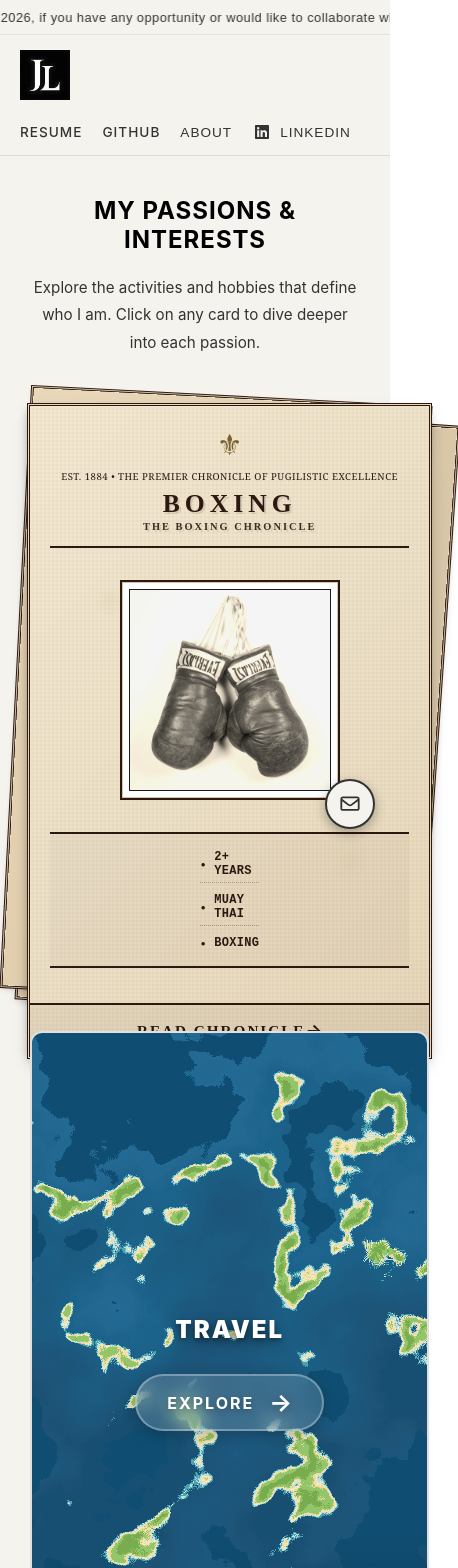
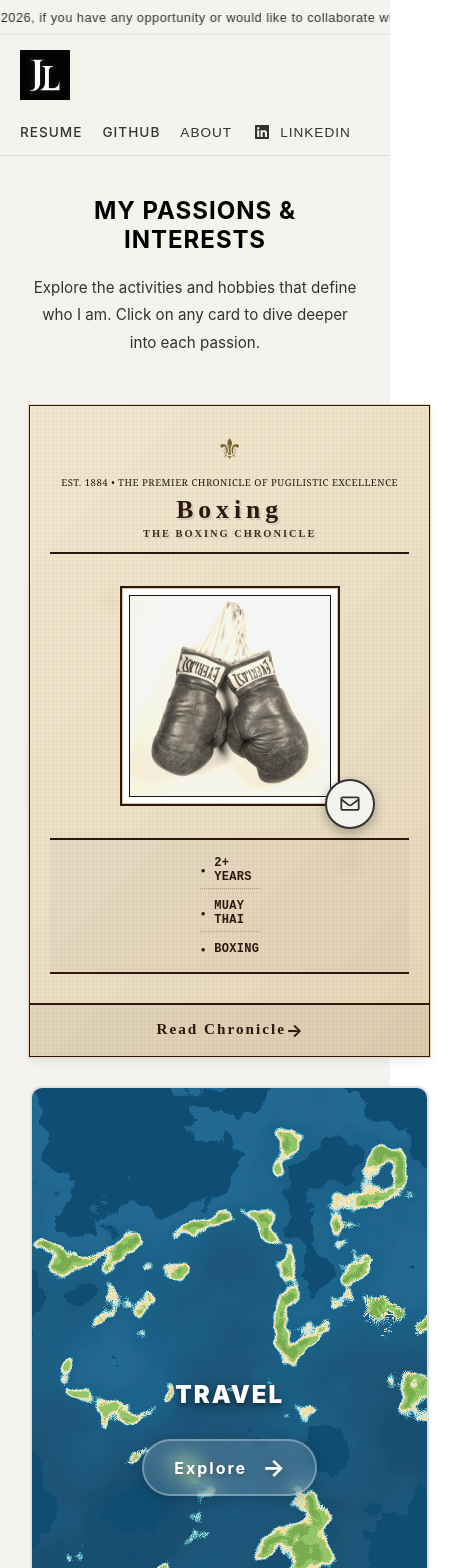
Before and after one commit to Jlcht/Portfolio, a React (Create React App) app: page /interests in a window 390 px wide. Shown: the top 1568 px of the page, 458 px wide, since content can reach past the window. Built offline with nearby package versions, Linux system fonts and the light colour scheme.

Commit message:
Interest done

```diff
--- a/src/views/gallerypages/CameraCard.css
+++ b/src/views/gallerypages/CameraCard.css
@@ -495,8 +495,9 @@
   border-radius: 50%;
 }
 
-.record-button:hover {
-  transform: scale(1.05);
+.camera-card:hover .record-button {
+  transform: scale(0.95);
+  transition: transform 0.2s ease-in-out;
 }
 
 /* M badge */
--- a/src/views/gallerypages/InterestGallery.css
+++ b/src/views/gallerypages/InterestGallery.css
@@ -81,7 +81,6 @@
 
 .interest-card:hover .interest-card-inner {
   transform: translateY(-5px);
-  border-color: var(--card-color);
   box-shadow: 0 10px 30px rgba(0, 0, 0, 0.1);
 }
 
@@ -230,6 +229,7 @@
 /* Newspaper Masthead Style Header */
 .vintage-card .interest-card-header {
   border-bottom: none;
+  display: flex;
   flex-direction: column;
   align-items: center;
   gap: 5px;
@@ -291,23 +291,7 @@
   margin-top: 8px;
 }
 
-.vintage-card .interest-description {
-  font-family: Georgia, serif;
-  color: #2c1810;
-  font-style: normal;
-  text-align: center;
-  font-size: 0.85rem;
-  line-height: 1.5;
-  margin: 12px 0;
-  padding: 0 8px;
-  font-weight: 500;
-  text-transform: uppercase;
-  letter-spacing: 0.5px;
-  border-top: 1px solid #2c1810;
-  border-bottom: 1px solid #2c1810;
-  padding-top: 10px;
-  padding-bottom: 10px;
-}
+
 
 /* Vintage image container for Boxing card */
 .vintage-card .interest-image-container {
@@ -383,6 +367,7 @@
   margin-top: auto;
   padding-top: 12px;
   border-top: 2px solid #2c1810;
+  display: flex;
   justify-content: center;
   background: rgba(44, 24, 16, 0.05);
   padding: 15px 10px;
@@ -408,107 +393,7 @@
 
 
 
-/* Card Header */
-.interest-card-header {
-  display: flex;
-  align-items: center;
-  gap: 20px;
-  padding-bottom: 20px;
-  border-bottom: 2px solid #f0f0f0;
-}
 
-.interest-emoji {
-  font-size: 3.5rem;
-  line-height: 1;
-  transition: transform 0.3s ease;
-}
-
-.interest-card:hover .interest-emoji {
-  transform: scale(1.1);
-}
-
-.interest-title {
-  font-size: 1.8rem;
-  font-weight: bold;
-  color: #000;
-  margin: 0;
-  font-family: -apple-system, BlinkMacSystemFont, 'Segoe UI', 'Roboto', 'Oxygen', 'Ubuntu', 'Cantarell', 'Fira Sans', 'Droid Sans', 'Helvetica Neue', sans-serif;
-  text-transform: uppercase;
-  letter-spacing: 1px;
-}
-
-/* Description */
-.interest-description {
-  font-size: 1rem;
-  color: #333;
-  line-height: 1.7;
-  margin: 0;
-  font-family: -apple-system, BlinkMacSystemFont, 'Segoe UI', 'Roboto', 'Oxygen', 'Ubuntu', 'Cantarell', 'Fira Sans', 'Droid Sans', 'Helvetica Neue', sans-serif;
-  flex-grow: 1;
-  font-weight: 400;
-}
-
-/* Stats */
-.interest-stats {
-  display: flex;
-  flex-direction: column;
-  gap: 12px;
-  padding: 20px 0;
-  border-top: 1px solid #e0e0e0;
-  border-bottom: 1px solid #e0e0e0;
-}
-
-.interest-stat-item {
-  display: flex;
-  align-items: center;
-  gap: 10px;
-  font-size: 0.95rem;
-  color: #666;
-  font-family: -apple-system, BlinkMacSystemFont, 'Segoe UI', 'Roboto', 'Oxygen', 'Ubuntu', 'Cantarell', 'Fira Sans', 'Droid Sans', 'Helvetica Neue', sans-serif;
-  transition: all 0.3s ease;
-}
-
-.interest-card:hover .interest-stat-item {
-  color: #333;
-  transform: translateX(5px);
-}
-
-.stat-dot {
-  font-size: 1.2rem;
-  color: var(--card-color);
-}
-
-.stat-text {
-  font-size: 0.95rem;
-}
-
-/* Card Footer */
-.interest-card-footer {
-  display: flex;
-  align-items: center;
-  justify-content: space-between;
-  margin-top: auto;
-  padding-top: 10px;
-}
-
-.explore-text {
-  font-size: 1rem;
-  font-weight: 600;
-  color: var(--card-color);
-  font-family: -apple-system, BlinkMacSystemFont, 'Segoe UI', 'Roboto', 'Oxygen', 'Ubuntu', 'Cantarell', 'Fira Sans', 'Droid Sans', 'Helvetica Neue', sans-serif;
-  text-transform: uppercase;
-  letter-spacing: 1px;
-}
-
-.arrow-icon {
-  font-size: 1.5rem;
-  color: var(--card-color);
-  transition: transform 0.3s ease;
-}
-
-.interest-card:hover .arrow-icon {
-  transform: translateX(10px);
-}
 
 
 
@@ -524,7 +409,7 @@
 
   .interests-grid {
     grid-template-columns: repeat(auto-fit, minmax(300px, 1fr));
-    gap: 30px;
+    gap: 90px;
   }
 }
 
@@ -544,26 +429,37 @@
 
   .interests-grid {
     grid-template-columns: 1fr;
-    gap: 25px;
+    gap: 80px; /* Increased space between cards */
   }
 
-  .interest-card-inner {
-    padding: 30px 25px;
+  /* Reset Vintage Card for Mobile - Single Card Look */
+  .vintage-card {
+    transform: none !important;
   }
 
-  .interest-emoji {
-    font-size: 3rem;
+  .vintage-card:hover {
+    transform: translateY(-5px) !important;
   }
 
-  .interest-title {
-    font-size: 1.5rem;
+  .vintage-card::before,
+  .vintage-card::after {
+    display: none !important;
   }
 
-  .interest-description {
-    font-size: 0.95rem;
+  .vintage-card .interest-card-inner {
+    box-shadow:
+      0 0 0 1px #2c1810,
+      0 0 0 2px #e8d7b8,
+      0 4px 10px rgba(0, 0, 0, 0.1) !important;
   }
 
-
+  .vintage-card:hover .interest-card-inner {
+    transform: none !important;
+    box-shadow:
+      0 0 0 1px #2c1810,
+      0 0 0 2px #e8d7b8,
+      0 8px 20px rgba(0, 0, 0, 0.15) !important;
+  }
 }
 
 @media (max-width: 480px) {
@@ -578,20 +474,4 @@
   .interest-gallery-subtitle {
     font-size: 0.95rem;
   }
-
-  .interest-card-header {
-    flex-direction: column;
-    align-items: flex-start;
-    gap: 15px;
-  }
-
-  .interest-emoji {
-    font-size: 2.5rem;
-  }
-
-  .interest-title {
-    font-size: 1.3rem;
-  }
-
-
 }
--- a/src/views/gallerypages/InterestGallery.js
+++ b/src/views/gallerypages/InterestGallery.js
@@ -1,4 +1,4 @@
-import React, { useEffect, useRef, useState } from 'react';
+import React, { useEffect, useRef } from 'react';
 import { useNavigate } from 'react-router-dom';
 import { motion, useMotionValue, useSpring } from 'framer-motion';
 import './InterestGallery.css';
@@ -22,36 +22,24 @@
       emoji: '⚜',
       description: 'The Greatest of All Time',
       image: boxingGlovesImg,
-      color: '#e74c3c',
-      gradient: 'linear-gradient(135deg, #e74c3c 0%, #c0392b 100%)',
       path: '/interests/boxing',
       stats: ['2+ Years', 'Muay Thai', 'Boxing']
     },
     {
       id: 2,
       title: 'Travel',
-      emoji: '✈️',
-      description: 'Exploring the world, discovering new cultures and creating memories',
-      color: '#3498db',
-      gradient: 'linear-gradient(135deg, #3498db 0%, #2980b9 100%)',
       path: '/interests/travel',
-      stats: ['3 Countries', '6 Cities', '1000+ Photos']
     },
     {
       id: 3,
       title: 'Photography',
-      emoji: '📸',
-      description: 'Capturing moments and telling stories through the lens',
-      color: '#9b59b6',
-      gradient: 'linear-gradient(135deg, #9b59b6 0%, #8e44ad 100%)',
       path: '/interests/photography',
-      stats: ['5000+ Photos', 'Street Genre', '3+ Years']
     }
   ];
 
   // Tilt effect for Travel card
   const travelCardRef = useRef(null);
-  const [lastY, setLastY] = useState(0);
+
 
   const springValues = {
     damping: 30,
@@ -59,8 +47,6 @@
     mass: 2
   };
 
-  const x = useMotionValue(0);
-  const y = useMotionValue(0);
   const rotateX = useSpring(useMotionValue(0), springValues);
   const rotateY = useSpring(useMotionValue(0), springValues);
   const scale = useSpring(1, springValues);
@@ -78,11 +64,8 @@
     rotateX.set(rotationX);
     rotateY.set(rotationY);
 
-    x.set(e.clientX - rect.left);
-    y.set(e.clientY - rect.top);
 
-    const velocityY = offsetY - lastY;
-    setLastY(offsetY);
+
   }
 
   function handleTravelCardEnter() {
```
